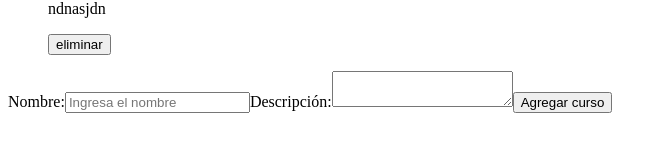
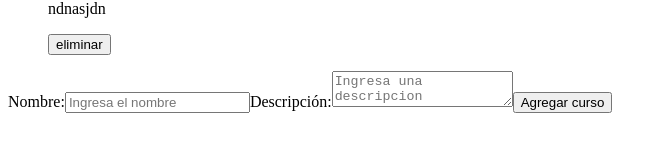
Before and after one commit to SantiagoSantafe/ReactJS, a React (Create React App) app: page / in a window 1280 px wide. Shown: the part 501-652 px from the top of the page, without its empty margins (0-667 px from the left). Built offline with nearby package versions, Linux system fonts and the light colour scheme.

Commit message:
placeholder in textarea

```diff
--- a/src/App.jsx
+++ b/src/App.jsx
@@ -62,7 +62,7 @@ export const CourseList = () => {
         </label>
         <label>
           Descripción:
-          <textarea type="text"></textarea>
+          <textarea type="text" placeholder="Ingresa una descripcion"></textarea>
         </label>
         <button type="submit">Agregar curso</button>
       </form>
```
